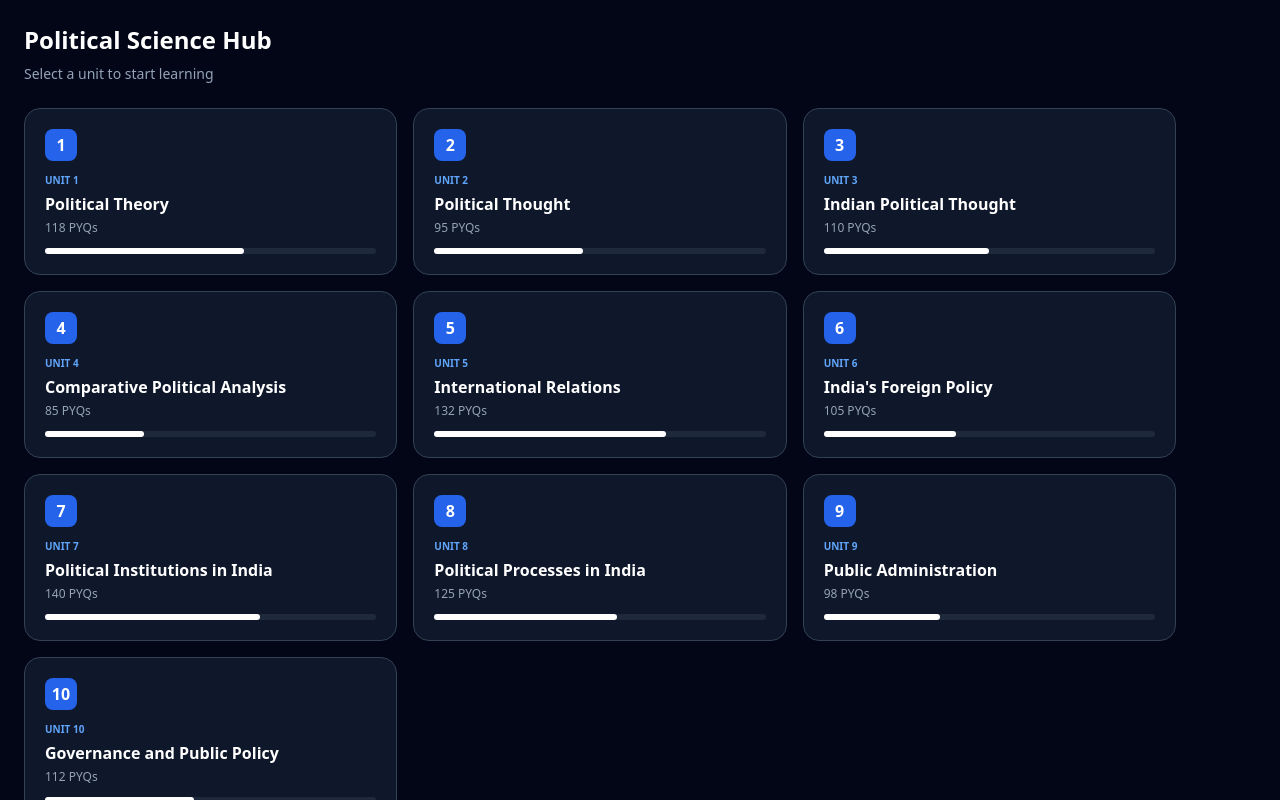
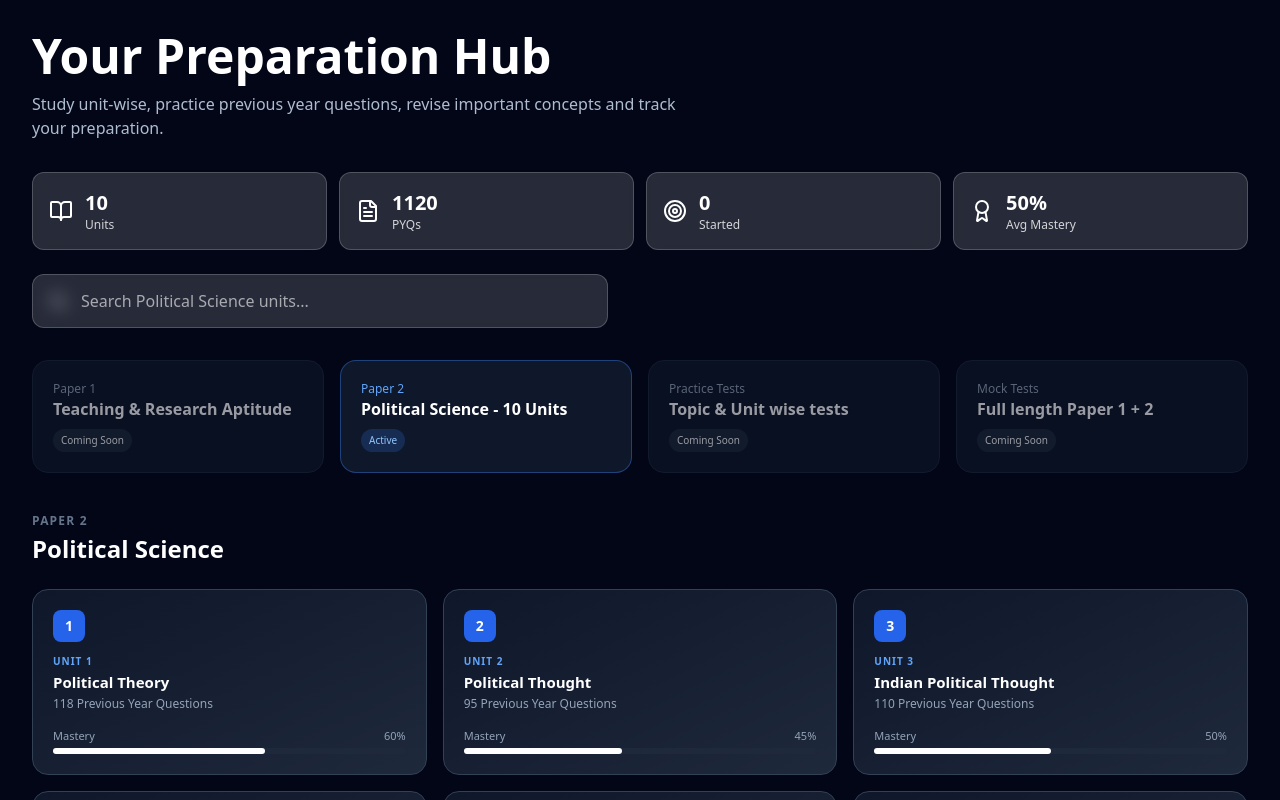
Before and after one commit to vishwakarmaadi00-sudo/ugc-net-political-science-hub, a React (Vite) app: page / in a window 1280 px wide. Shown: the top 800 px of the page. Built offline with nearby package versions, Linux system fonts and the light colour scheme.

Commit message:
restore dashboard

```diff
--- a/src/components/HomePage.tsx
+++ b/src/components/HomePage.tsx
@@ -1,20 +1,60 @@
+import { useState } from 'react';
 import { Unit } from '../data/mockData';
+import { BookOpen, FileText, Target, Award, Search } from 'lucide-react';
+
 type Props = { units: Unit[]; onUnitSelect: (id: number) => void; };
+
 export default function HomePage({ units, onUnitSelect }: Props) {
+  const [search, setSearch] = useState("");
+  const filtered = units.filter(u => u.name.toLowerCase().includes(search.toLowerCase()));
+  const totalPyqs = units.reduce((a,b)=>a+b.pyqCount,0);
+  const avgMastery = Math.round(units.reduce((a,b)=>a+b.mastery,0)/units.length);
+
   return (
-    <div className="min-h-screen bg-[#020617] text-white p-6">
-      <h1 className="text-2xl font-bold mb-2">Political Science Hub</h1>
-      <p className="text-slate-400 text-sm mb-6">Select a unit to start learning</p>
-      <div className="grid grid-cols-1 md:grid-cols-3 gap-4 max-w-6xl">
-        {units.map((unit) => (
-          <button key={unit.id} onClick={() => onUnitSelect(Number(unit.id))} className="text-left bg-slate-900 border border-slate-700 p-5 rounded-2xl hover:border-blue-500">
-            <div className="w-8 h-8 bg-blue-600 rounded-lg flex items-center justify-center font-bold mb-3">{unit.id}</div>
-            <p className="text-[10px] text-blue-400 font-bold">UNIT {unit.id}</p>
-            <h3 className="font-bold mt-1">{unit.name}</h3>
-            <p className="text-xs text-slate-400 mt-1">{unit.pyqCount} PYQs</p>
-            <div className="mt-3 w-full bg-slate-800 h-1.5 rounded-full"><div className="bg-white h-1.5 rounded-full" style={{width: `${unit.mastery}%`}} /></div>
-          </button>
-        ))}
+    <div className="min-h-screen bg-[#020617] text-white p-4 md:p-8">
+      {/* HEADER */}
+      <div className="max-w-7xl mx-auto">
+        <h1 className="text-3xl md:text-5xl font-bold mb-3">Your Preparation Hub</h1>
+        <p className="text-blue-100 max-w-2xl mb-8 text-base opacity-80">Study unit-wise, practice previous year questions, revise important concepts and track your preparation.</p>
+
+        {/* Stats */}
+        <div className="grid grid-cols-2 lg:grid-cols-4 gap-3 mb-6">
+          <div className="bg-white/15 backdrop-blur border border-white/20 rounded-xl p-4 flex items-center gap-3"><BookOpen className="w-6 h-6" /><div><p className="font-bold text-xl">10</p><p className="text-xs opacity-80">Units</p></div></div>
+          <div className="bg-white/15 backdrop-blur border border-white/20 rounded-xl p-4 flex items-center gap-3"><FileText className="w-6 h-6" /><div><p className="font-bold text-xl">{totalPyqs}</p><p className="text-xs opacity-80">PYQs</p></div></div>
+          <div className="bg-white/15 backdrop-blur border border-white/20 rounded-xl p-4 flex items-center gap-3"><Target className="w-6 h-6" /><div><p className="font-bold text-xl">0</p><p className="text-xs opacity-80">Started</p></div></div>
+          <div className="bg-white/15 backdrop-blur border border-white/20 rounded-xl p-4 flex items-center gap-3"><Award className="w-6 h-6" /><div><p className="font-bold text-xl">{avgMastery}%</p><p className="text-xs opacity-80">Avg Mastery</p></div></div>
+        </div>
+
+        {/* Search */}
+        <div className="relative max-w-xl mb-8">
+          <Search className="absolute left-4 top-1/2 -translate-y-1/2 w-5 h-5 text-white/60" />
+          <input value={search} onChange={(e)=>setSearch(e.target.value)} placeholder="Search Political Science units..." className="w-full bg-white/15 backdrop-blur border border-white/20 rounded-xl pl-12 pr-4 py-3.5 text-white placeholder:text-white/60" />
+        </div>
+
+        {/* Paper Sections */}
+        <div className="grid grid-cols-1 md:grid-cols-4 gap-4 mb-10">
+          <div className="bg-slate-900 border border-slate-800 p-5 rounded-2xl opacity-60"><p className="text-xs text-slate-400">Paper 1</p><p className="font-bold">Teaching & Research Aptitude</p><span className="text-[10px] bg-slate-800 px-2 py-1 rounded-full mt-2 inline-block">Coming Soon</span></div>
+          <div className="bg-slate-900 border border-blue-500/40 p-5 rounded-2xl"><p className="text-xs text-blue-400">Paper 2</p><p className="font-bold">Political Science - 10 Units</p><span className="text-[10px] bg-blue-500/20 text-blue-300 px-2 py-1 rounded-full mt-2 inline-block">Active</span></div>
+          <div className="bg-slate-900 border border-slate-800 p-5 rounded-2xl opacity-60"><p className="text-xs text-slate-400">Practice Tests</p><p className="font-bold">Topic & Unit wise tests</p><span className="text-[10px] bg-slate-800 px-2 py-1 rounded-full mt-2 inline-block">Coming Soon</span></div>
+          <div className="bg-slate-900 border border-slate-800 p-5 rounded-2xl opacity-60"><p className="text-xs text-slate-400">Mock Tests</p><p className="font-bold">Full length Paper 1 + 2</p><span className="text-[10px] bg-slate-800 px-2 py-1 rounded-full mt-2 inline-block">Coming Soon</span></div>
+        </div>
+
+        {/* Units Grid */}
+        <div>
+          <h2 className="text-xs tracking-widest text-slate-500 font-bold mb-1">PAPER 2</h2>
+          <h3 className="text-2xl font-bold mb-6">Political Science</h3>
+          <div className="grid grid-cols-1 md:grid-cols-3 gap-4">
+            {filtered.map((unit) => (
+              <button key={unit.id} onClick={() => onUnitSelect(Number(unit.id))} className="text-left bg-gradient-to-br from-slate-900 to-slate-800 border border-slate-700 p-5 rounded-2xl hover:border-blue-500 hover:scale-[1.02] transition-all">
+                <div className="w-8 h-8 bg-blue-600 rounded-lg flex items-center justify-center font-bold text-sm mb-3">{unit.id}</div>
+                <p className="text-[10px] text-blue-400 font-bold tracking-widest">UNIT {unit.id}</p>
+                <h3 className="font-bold text-[15px] leading-tight mt-1">{unit.name}</h3>
+                <p className="text-xs text-slate-400 mt-1">{unit.pyqCount} Previous Year Questions</p>
+                <div className="mt-4"><div className="flex justify-between text-[11px] text-slate-400 mb-1"><span>Mastery</span><span>{unit.mastery}%</span></div><div className="w-full bg-slate-800 h-1.5 rounded-full"><div className="bg-white h-1.5 rounded-full" style={{width: `${unit.mastery}%`}} /></div></div>
+              </button>
+            ))}
+          </div>
+        </div>
       </div>
     </div>
   );
```
